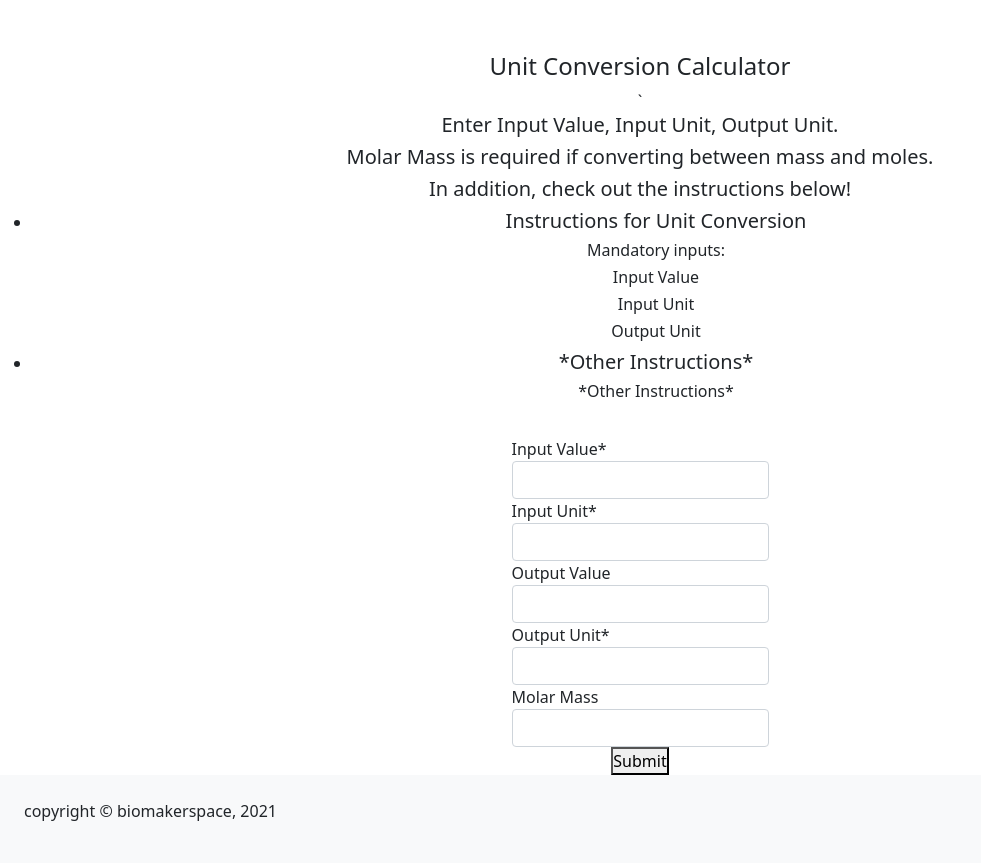
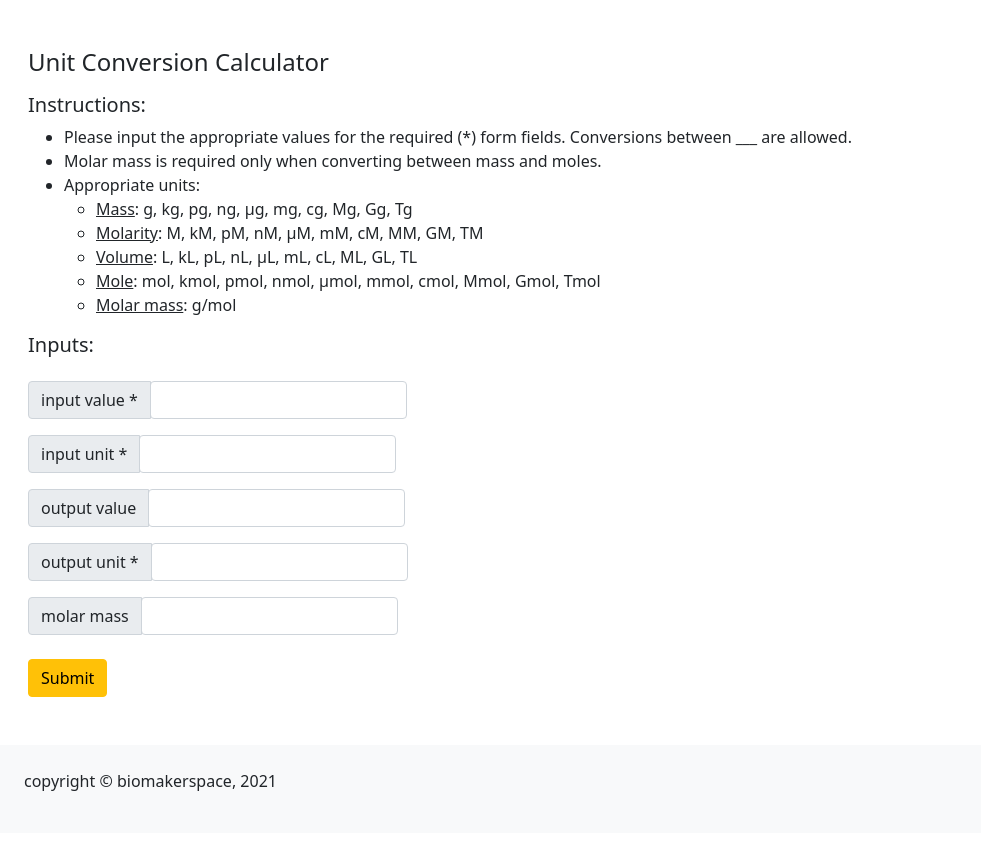
Before and after one commit to tommyfuu/BioCalculator, a Django app: page /calcUnitConvert/ in a window 1280 px wide. Shown: the part 56-919 px from the top of the page, without its empty margins (0-981 px from the left). After the commit the page ends 847 px from the top, so only its background shows below. Run offline with Django 3.2, Linux system fonts and the light colour scheme; some libraries are stand-ins or nearby versions.

Commit message:
updated unit conversion calculator main page formatting

```diff
--- a/homepage/calculatorUnitConvert.py
+++ b/homepage/calculatorUnitConvert.py
@@ -12,15 +12,15 @@ metricUnits = ['g', 'M', 'L', 'mol']
 
 class ConversionForm(forms.Form):
     INPUTVALUE = forms.DecimalField(
-        decimal_places=5, max_digits=10000, required=True, label='Input Value')
+        decimal_places=5, max_digits=10000, required=True, label=False)
     INPUTUNIT = forms.CharField(
-        label='Input Unit', max_length=80, required=True)
+        label=False, max_length=80, required=True)
     OUTPUTVALUE = forms.DecimalField(
-        decimal_places=5, max_digits=10000, required=False, label='Output Value')
+        decimal_places=5, max_digits=10000, required=False, label=False)
     OUTPUTUNIT = forms.CharField(
-        label='Output Unit', max_length=80, required=True)
+        label=False, max_length=80, required=True)
     MOLARMASS = forms.DecimalField(
-        decimal_places=5, max_digits=10000, required=False, label='Molar Mass')
+        decimal_places=5, max_digits=10000, required=False, label=False)
 
 
 def unitTable(inputValue, inputUnit, outputValue, outputUnit, molarMass):
--- a/homepage/templates/base.html
+++ b/homepage/templates/base.html
@@ -1,7 +1,7 @@
 <!doctype html>
 
 <head>
-    <link rel="stylesheet" href="/media/style.css">
+    <!-- <link rel="stylesheet" href="/media/style.css"> -->
     <link href="https://cdn.jsdelivr.net/npm/bootstrap@5.0.1/dist/css/bootstrap.min.css" rel="stylesheet" integrity="sha384-+0n0xVW2eSR5OomGNYDnhzAbDsOXxcvSN1TPprVMTNDbiYZCxYbOOl7+AMvyTG2x" crossorigin="anonymous">
 
     <title>Biocalculator</title>
--- a/homepage/templates/calcUnitConvert.html
+++ b/homepage/templates/calcUnitConvert.html
@@ -1,61 +1,64 @@
-{% extends 'base.html' %}
-{% block content%}
-    <head>
-        <title>Bio Calculator Contact Page</title>
-    </head>
+{% extends 'base.html' %} {% block content%}
+<!-- <head>
+        <title>Unit Conversion</title>
+    </head> -->
 
 <body>
-        <center>
-            <hr style="height:15pt; visibility:hidden;" />
-            <h4>Unit Conversion Calculator</h4>
-    `        <h5>Enter Input Value, Input Unit, Output Unit.</h5>
-            <h5>Molar Mass is required if converting between mass and moles.</h5>
-            <h5>In addition, check out the instructions below!</h5>
+  <div class="container-fluid ms-3 my-5">
+    <h4 class="mb-3">Unit Conversion Calculator</h4>
+    <h5>Instructions:</h5>
+    <ul class="ms-1">
+      <li>
+        Please input the appropriate values for the required (*) form fields. Conversions between ___ are allowed.
+      </li>
+      <li>
+        Molar mass is required only when converting between mass and moles.
+      </li>
+      <li>
+        Appropriate units:
         <ul>
-                <li class="dropdown">
-                    <h5 href="javascript:void(0)" class="dropbtn">Instructions for Unit Conversion</h5>
-                    <div class="dropdown-content">
-                    <h6> Mandatory inputs:</h6>
-                    <h6> Input Value </h6>
-                    <h6> Input Unit </h6>
-                    <h6> Output Unit </h6>
-                    </div>
-                </li>
-                <li class="dropdown">
-                    <h5 href="javascript:void(0)" class="dropbtn">*Other Instructions*</h5>
-                    <div class="dropdown-content">
-                    <h6> *Other Instructions* </h6>
-                    </div>
+          <li><u>Mass</u>: g, kg, pg, ng, μg, mg, cg, Mg, Gg, Tg</li>
+          <li><u>Molarity</u>: M, kM, pM, nM, μM, mM, cM, MM, GM, TM</li>
+          <li><u>Volume</u>: L, kL, pL, nL, μL, mL, cL, ML, GL, TL</li></li>
+          <li><u>Mole</u>: mol, kmol, pmol, nmol, μmol, mmol, cmol, Mmol, Gmol, Tmol</li>
+          <li><u>Molar mass</u>: g/mol</li>
+        </ul>
       </li>
     </ul>
-            <hr style="height:3pt; visibility:hidden;" />
+
+    <h5 class="mb-4">Inputs:</h5>
     {% load crispy_forms_tags %}
+
     <form method="post">
       {% csrf_token %}
-                <table class="tableContainer" cellspacing="10px">
-                    <tbody>
-                        <tr style="height:5px;">
-                            <td> {{ conversionform.INPUTVALUE|as_crispy_field }}</td>
-                        </tr>
-                        <tr style="height:5px;">
-                            <td> {{ conversionform.INPUTUNIT|as_crispy_field }}</td>
-                        </tr>
-                        <tr style="height:5px;">
-                            <td> {{ conversionform.OUTPUTVALUE|as_crispy_field }}</td>
-                        </tr>
-                        <tr style="height:5px;">
-                            <td> {{ conversionform.OUTPUTUNIT|as_crispy_field }}</td>
-                        </tr>
-                        <tr style="height:5px;">
-                            <td> {{ conversionform.MOLARMASS|as_crispy_field }}</td>
-                        </tr>
-                    </tbody>
-                </table>
+      <div class="input-group mb-3">
+          <span class="input-group-text">input value *</span>
+          {{ conversionform.INPUTVALUE|as_crispy_field }}
+      </div>
 
-                <button type="submit">Submit</button>
+      <div class="input-group mb-3">
+        <span class="input-group-text">input unit *</span>
+        {{ conversionform.INPUTUNIT|as_crispy_field }}
+      </div>
+
+      <div class="input-group mb-3">
+          <span class="input-group-text">output value</span>
+          {{ conversionform.OUTPUTVALUE|as_crispy_field }}
+      </div>
+
+      <div class="input-group mb-3">
+          <span class="input-group-text">output unit *</span>
+          {{ conversionform.OUTPUTUNIT|as_crispy_field }}
+      </div>
+
+      <div class="input-group mb-4">
+          <span class="input-group-text">molar mass</span>
+          {{ conversionform.MOLARMASS|as_crispy_field }}
+      </div>
+
+      <button type="submit" class="btn btn-warning">Submit</button>
     </form>
-        </center>
+  </div>
 </body>
 
-
 {% endblock %}
```
Lines whose indentation alone changed are shown as unchanged.
